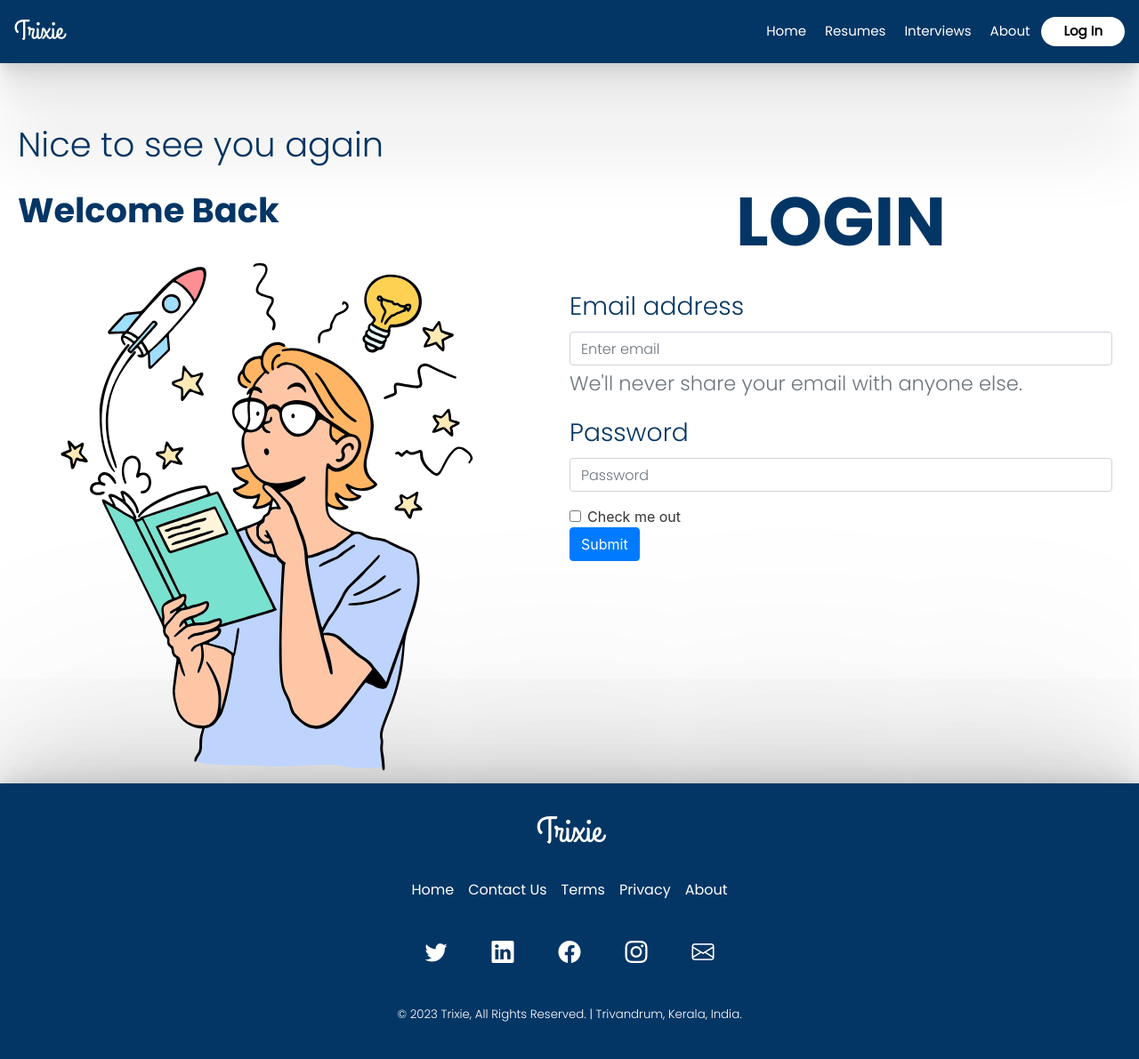
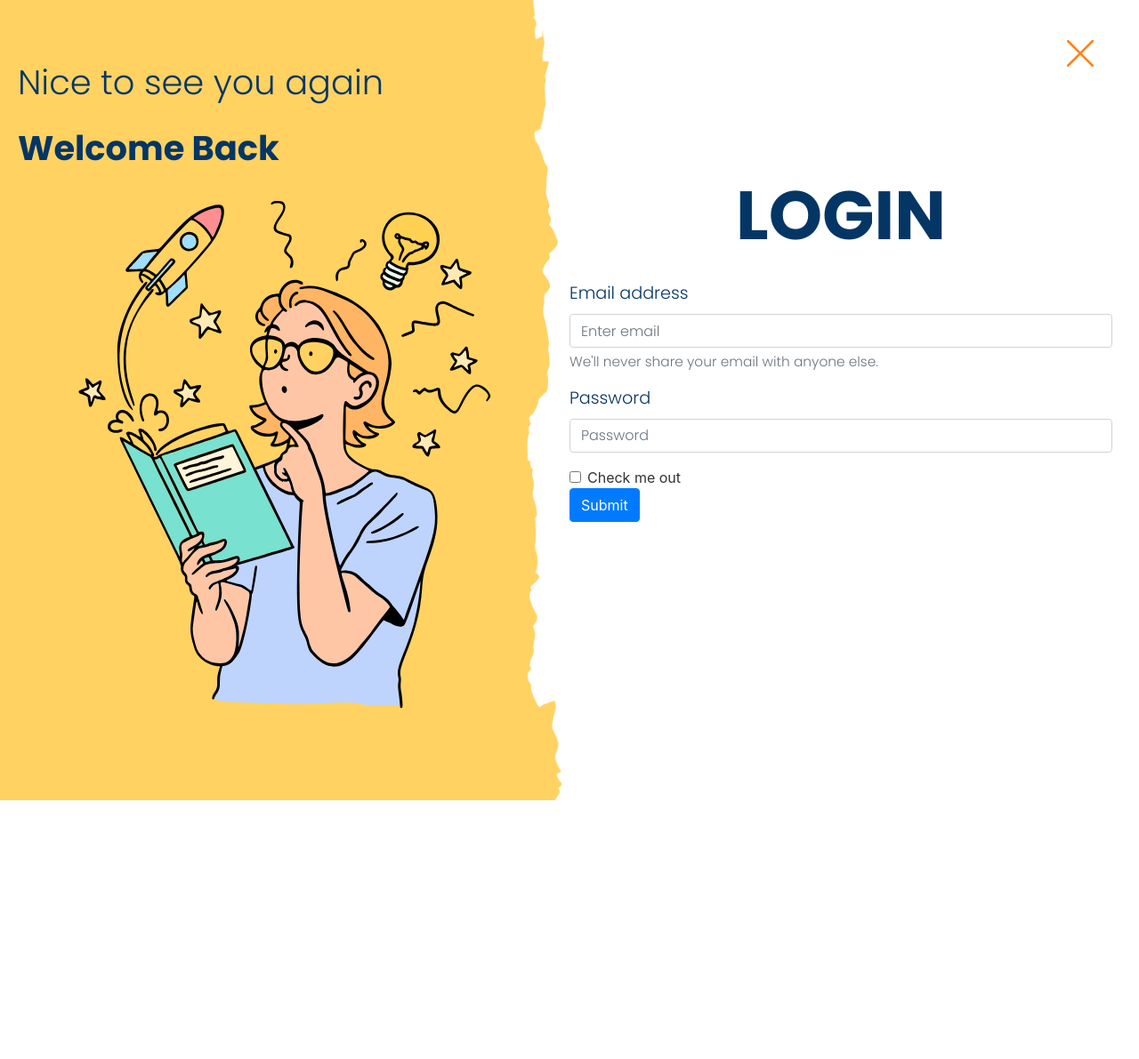
Before and after one commit to imakshaypm/trixie-project, a Flask app: page /login in a window 1280 px wide. Shown: the whole page at 89% size. After the commit the page ends 900 px from the top, so only its background shows below. Run offline with Flask 2, Linux system fonts and the light colour scheme.

Commit message:
made visual changes

```diff
--- /dev/null
+++ b/static/js/login.js
@@ -0,0 +1,8 @@
+$(document).ready(function () {
+    var elem = document.getElementsByTagName("header")[0]
+    var elem1 = document.getElementsByTagName("footer")[0]
+    var elem2 = document.getElementsByTagName("body")[0]
+    elem2.style.marginTop = '0px'
+    elem.remove();
+    elem1.remove();
+});
--- a/static/styles/login.css
+++ b/static/styles/login.css
@@ -2,7 +2,7 @@
     display: flex;
     flex-direction: row;
     justify-content: center;
-    margin-top: -10px;
+    height: 100%;
     z-index: -99;
     background: white;
 }
@@ -23,26 +23,55 @@
 
 .login-illu {
     display: flex;
-    flex-wrap: wrap;
+    position: relative;
     color: #043665;
     z-index: 99;
 }
 
 .papper-rip {
-    z-index: -1;
-    position: fixed;
-    overflow: hidden;
-    max-width: 65%;
+    z-index: 0;
+    max-width: 100%;
+    max-height: 900px;
     background-color: white;
 }
 
 .top-text-login {
+    position: absolute;
+    z-index: 99;
     margin-top: 10%;
     margin-left: 20px;
 }
 
 .form-group {
     font-family: PoppinsLight;
-    font-size: 2.2vw;
+    font-size: larger;
     color: #043665;
 }
+
+.cross-icon {
+    position: absolute;
+    top: 30px;
+    right: 40px;
+    transition: 0.70s;
+    -webkit-transition: 0.70s;
+    -moz-transition: 0.70s;
+    -ms-transition: 0.70s;
+    -o-transition: 0.70s;
+    cursor: pointer;
+    outline: 0 !important;
+    border: 0;
+    background: transparent;
+}
+
+.cross-icon:hover {
+    transition: 0.70s;
+    -webkit-transition: 0.70s;
+    -moz-transition: 0.70s;
+    -ms-transition: 0.70s;
+    -o-transition: 0.70s;
+    -webkit-transform: rotate(180deg);
+    -moz-transform: rotate(180deg);
+    -o-transform: rotate(180deg);
+    -ms-transform: rotate(180deg);
+    transform: rotate(180deg);
+}
--- a/static/styles/main.css
+++ b/static/styles/main.css
@@ -41,7 +41,9 @@ h6 {
     src: url('../fonts/Poppins/Poppins-Light.ttf');
 }
 
-
+.site-header {
+    margin-bottom: -10px;
+}
 
 .site-header .navbar-nav .nav-link {
     color: white;
@@ -265,7 +267,6 @@ a.article-title:hover {
     0px -8.13901px 40.8203px rgba(0, 0, 0, 0.06),
     0px -4.32257px 21.6793px rgba(0, 0, 0, 0.0484671),
     0px -1.79872px 9.02126px rgba(0, 0, 0, 0.0337375);
-    bottom: 0;
     width: 100%;
 }
 
@@ -326,14 +327,12 @@ a.article-title:hover {
     align-items: center;
     flex-wrap: wrap;
     filter: drop-shadow(0px 100px 80px rgba(0, 0, 0, 0.11)) drop-shadow(0px 41.7776px 33.4221px rgba(0, 0, 0, 0.079074)) drop-shadow(0px 22.3363px 17.869px rgba(0, 0, 0, 0.0655718)) drop-shadow(0px 12.5216px 10.0172px rgba(0, 0, 0, 0.055)) drop-shadow(0px 6.6501px 5.32008px rgba(0, 0, 0, 0.0444282)) drop-shadow(0px 2.76726px 2.21381px rgba(0, 0, 0, 0.030926));
-    margin-bottom: 20%;
+    margin-bottom: 10%;
 }
 
 .f1-block {
     margin: 80px;
-
 }
-
 
 .rectangle {
     position: absolute;
@@ -392,3 +391,13 @@ a.article-title:hover {
     text-align: center;
     transform: rotate(180deg);
 }
+
+footer {
+    position: relative;
+    z-index: 99;
+}
+
+.svg-container {
+    position: relative;
+    z-index: -1;
+}
--- a/templates/layout.html
+++ b/templates/layout.html
@@ -31,9 +31,9 @@
     {% endif %}
 </head>
 <body>
-    <header class="site-header">
+    <header id="myHeader" class="site-header">
         <nav class="navbar navbar-expand-md navbar-dark bg-steel fixed-top">
-            <a class="navbar-brand mr-4" href="/" style="font-size:30px; font-family: GrandHotel">Trixie</a>
+            <a class="navbar-brand mr-4" href="/" style="font-size:30px; font-family: GrandHotel; margin-bottom: 0px;">Trixie</a>
             <button class="navbar-toggler" type="button" data-toggle="collapse" data-target="#navbarToggle"
                 aria-controls="navbarToggle" aria-expanded="false" aria-label="Toggle navigation">
                 <span class="navbar-toggler-icon"></span>
@@ -44,7 +44,7 @@
                 <!-- Navbar Right Side -->
                 <div class="navbar-nav">
                     <a class="nav-item nav-link" href="/home">Home</a>
-                    <a class="nav-item nav-link" href="/resumes">Resumes</a>
+                    <a class="nav-item nav-link" href="/resume">Resumes</a>
                     <a class="nav-item nav-link" href="/interview">Interviews</a>
                     <a class="nav-item nav-link" href="/about">About</a>
                     <a class="login-button" href="/login">Log In</a>
@@ -53,7 +53,7 @@
         </nav>
     </header>
     {% block content %}{% endblock %}
-    <footer class="py-4 my-0">
+    <footer id="myFooter" class="py-4 my-0">
         <p class="trixie-font">Trixie</p>
         <ul class="nav justify-content-center pb-3 mb-3">
             <li class="nav-item"><a href="#" class="nav-link px-2">Home</a></li>
@@ -72,7 +72,5 @@
         <p class="text-center" style="font-family: PoppinsLight; font-size: smaller;">&copy; 2023 Trixie, All Rights
             Reserved. | Trivandrum, Kerala, India.</p>
     </footer>
-    <!-- Optional JavaScript -->
-
 </body>
 </html>
--- a/templates/login.html
+++ b/templates/login.html
@@ -9,11 +9,17 @@
             <div class="top-text-login">
                 <p style="font-family: PoppinsLight; font-size: 3vw;">Nice to see you again</p>
                 <p style="font-family: PoppinsBold; font-size: 3vw;">Welcome Back</p>
+                <img src="static/photos/login-illu.svg" style="max-width: 100%;">
             </div>
-            <img src="static/photos/login-illu.svg" style="max-width: 100%;">
+            <div class="papper-rip">
+                <img src="static/photos/paper-rip.png" style="max-width: 100%;">
+            </div>
         </div>
     </div>
     <div class="login-right-side">
+        <button class="cross-icon" onclick="history.back()">
+            <i id="mic-icon" class="bi bi-x-lg" style="font-size: 40px; color: #FF8117;"></i>
+        </button>
         <p style="font-family: PoppinsBold; font-size: 6vw; text-align: center; color: #043665;">LOGIN</p>
         <form>
             <div class="form-group">
@@ -35,4 +41,5 @@
         </form>
     </div>
 </section>
+<script type="text/javascript" src="static/js/login.js"></script>
 {% endblock content %}
--- a/trixie.py
+++ b/trixie.py
@@ -69,6 +69,10 @@ def interview():
 def dashboard_user():
     return render_template('dashboard_user.html', title = 'User')
 
+@app.route("/resume")
+def resume():
+    return render_template('resume.html', title = 'Resume')
+
 
 if __name__ == '__main__':
     app.run(debug=True)
```
Also changed, not shown: templates/home.html (+8 -2 lines), templates/resume.html (added, +9 -0 lines), static/styles/resume.css (added).
